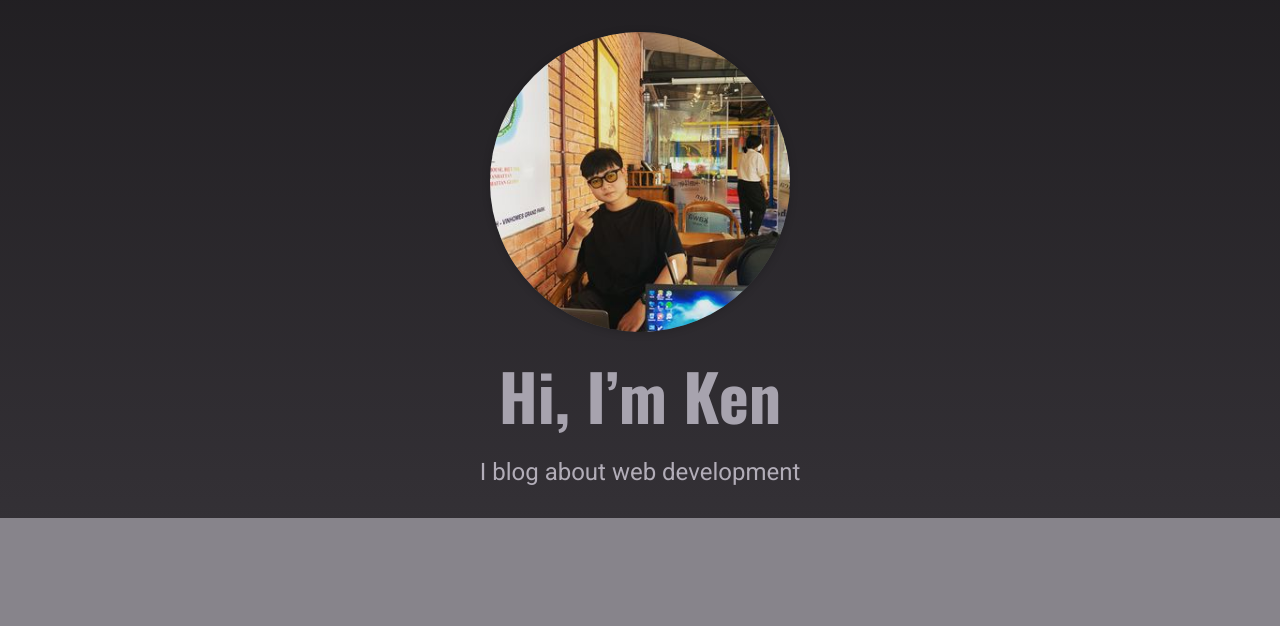
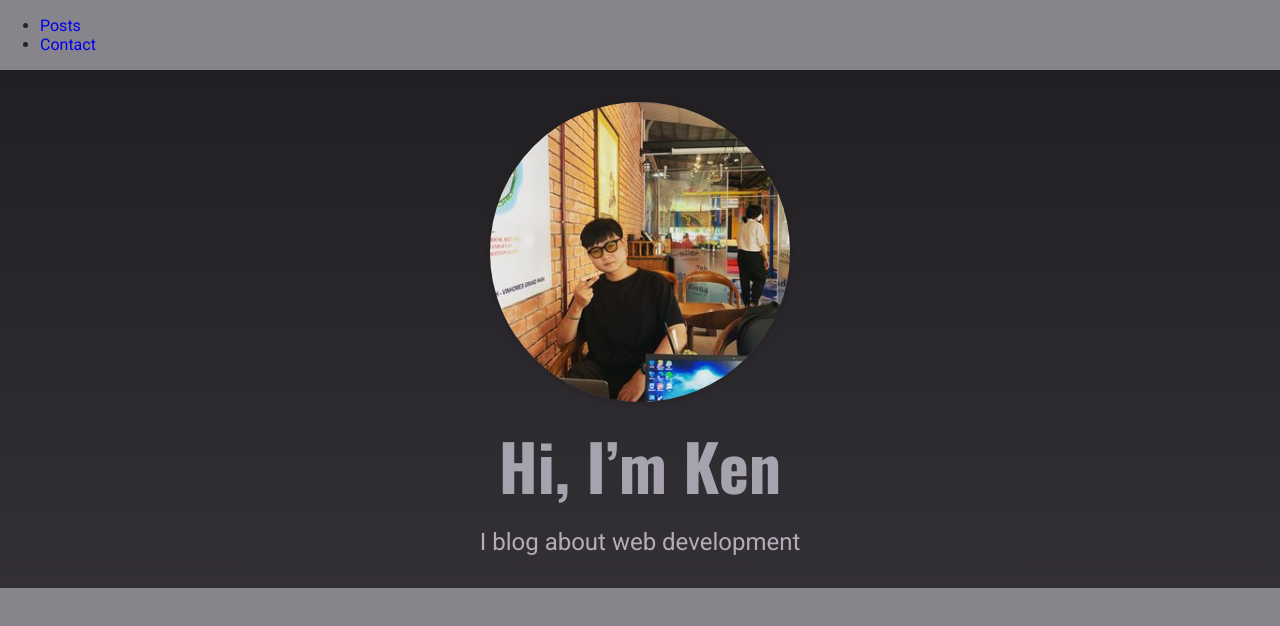
Before and after one commit to AQuoc98/next-tutorial, a Next.js app in the folder blog-app/: page / in a window 1280 px wide. Shown: the top 626 px of the page. Built offline with nearby package versions, Linux system fonts and the light colour scheme.

Commit message:
blog/feat/layout: adding layout & navigation

```diff
--- /dev/null
+++ b/blog-app/components/layout/layout.js
@@ -0,0 +1,11 @@
+import { Fragment } from "react";
+import MainNavigation from "./main-navigation";
+
+export default function Layout(props) {
+  return (
+    <Fragment>
+      <MainNavigation />
+      <main>{props.children}</main>
+    </Fragment>
+  );
+}
--- /dev/null
+++ b/blog-app/components/layout/logo.js
@@ -0,0 +1,3 @@
+export default function Logo() {
+  return <> </>;
+}
--- /dev/null
+++ b/blog-app/components/layout/main-navigation.js
@@ -0,0 +1,22 @@
+import Link from "next/link";
+import Logo from "./logo";
+
+export default function MainNavigation() {
+  return (
+    <header>
+      <Link href="/">
+        <Logo />
+      </Link>
+      <nav>
+        <ul>
+          <li>
+            <Link href="/posts">Posts</Link>
+          </li>
+          <li>
+            <Link href="/contact">Contact</Link>
+          </li>
+        </ul>
+      </nav>
+    </header>
+  );
+}
--- a/blog-app/pages/_app.js
+++ b/blog-app/pages/_app.js
@@ -1,7 +1,12 @@
-import '../styles/globals.css'
+import Layout from "@/components/layout/layout";
+import "../styles/globals.css";
 
 function MyApp({ Component, pageProps }) {
-  return <Component {...pageProps} />
+  return (
+    <Layout>
+      <Component {...pageProps} />
+    </Layout>
+  );
 }
 
-export default MyApp
+export default MyApp;
```
